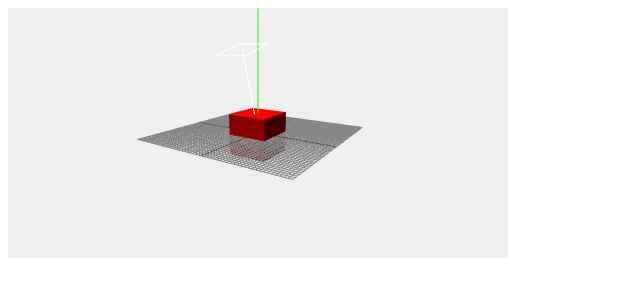
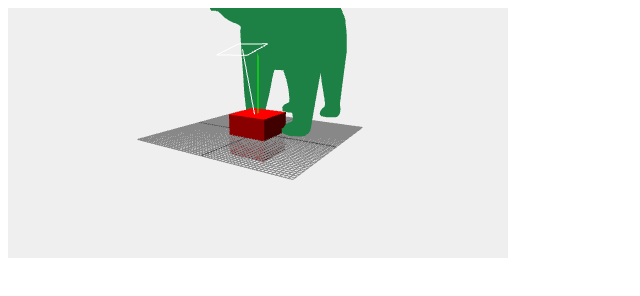
Before and after one commit to c-c-c-c/threejs, a plain HTML site: page index.html in a window 1280 px wide. Shown: the whole page, without its empty margins (0-640 px from the left). Drawn offline with Linux system fonts and the light colour scheme.

Commit message:
クマが出たぞ〜！！

```diff
--- a/index.html
+++ b/index.html
@@ -69,49 +69,51 @@
 	renderer.setPixelRatio(window.devicePixelRatio);
 	document.getElementById('stage').appendChild(renderer.domElement);
 
-
-    //modelPath = 'src/handspiner.json';
-/*	modelPath = 'src/handspiner.json';
-    let loader = new THREE.JSONLoader();
+	modelPath = '/src/bear.json';
+	//modelPath = '/Users/yoshimurahiroyuki/workspace/threejs/src/handspiner.json';
+/*
+	let loader = new THREE.JSONLoader();
     loader.load( modelPath, loadCallBack);
-
+*/
 
 	let loader = new THREE.JSONLoader();
     loader.load(modelPath, function(geo, mat) {
-      let faceMat = new THREE.MeshFaceMaterial(mat);
-      let model = new THREE.Mesh(geo, faceMat);
+	  console.log("come3");
+	 //一旦コメントアウト
+	 // let faceMat = new THREE.MeshFaceMaterial(mat);
+      let model = new THREE.Mesh(geo, mat);
       model.position.set(0, -5, 0);
       model.scale.set(10, 10, 10);
       scene.add(model);
 	  //requestAnimationFrame(rendering, renderer.domElement);
       renderer.render(scene, camera);
     });
-*/
-  renderer.render(scene, camera);
+
+//  renderer.render(scene, camera);
 /*
   function render () {
-      requestAnimationFrame(render);
+    requestAnimationFrame(render);
 
-	  box.rotation.y += 0.01;
-      renderer.render(scene, camera);
-
-      render();
+	box.rotation.y += 0.01;
+    renderer.render(scene, camera);
+    render();
   }
 
   render();
 */
-
   })();
 
-	  /*
+
   function loadCallBack(geometry, materials){
 	  //今回使用した熊のデータはmaterial=undefinedなので使わない。
+	  console.log("ozaki");
 	 var faceMaterial  = new THREE.MeshNormalMaterial();//法線マップにする（簡単に立体的に見せるため）
 	 json = new THREE.Mesh( geometry, faceMaterial );
 	 json.scale.set( 20, 20, 20 );
 	 json.position.y-=100;
-	 scene.add( json );
-  }*/
+	 //scene.add( json );
+	 //scene.add( json );
+  }
 
 
 
```
